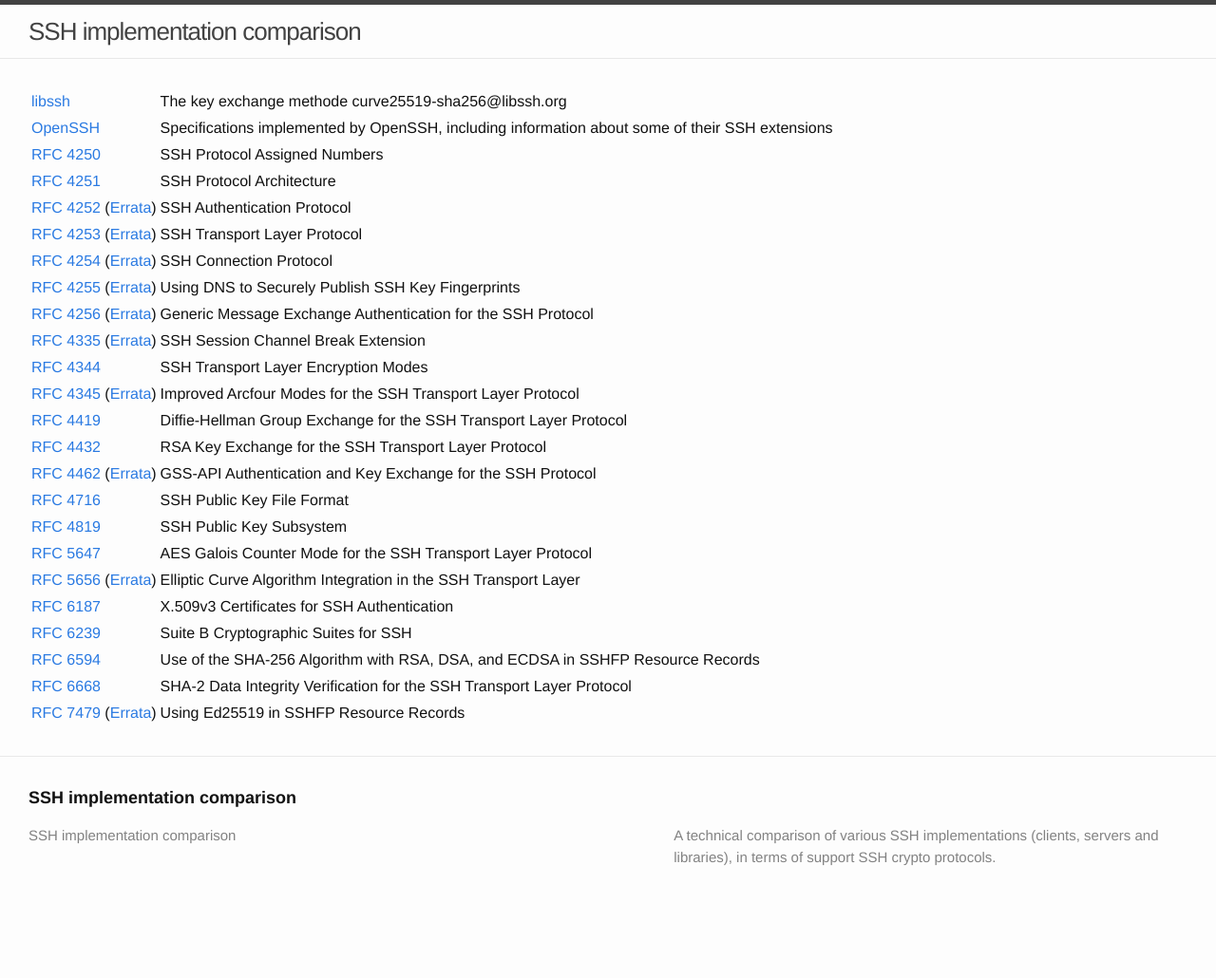
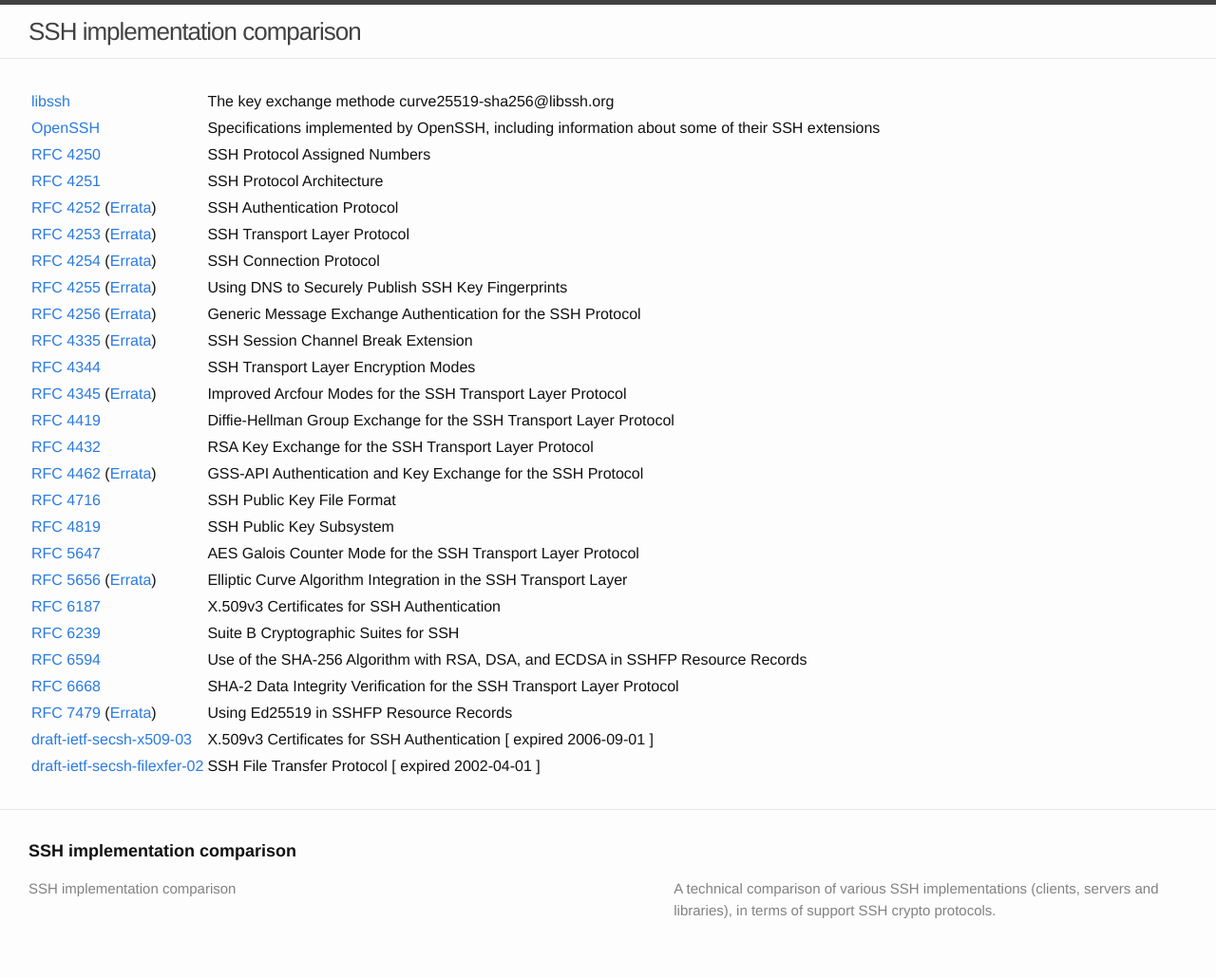
Before and after one commit to fingolfin/ssh-comparison, a Jekyll site: the page built from specs.html, in a window 1280 px wide. Shown: the whole page at 95% size. Built offline with Jekyll 4.4.1, drawn with Linux system fonts in a browser that asks for light colours; before the commit the page ends 974 px from its top, so only the background shows below that.

Commit message:
Add two draft specs

```diff
--- a/_data/specs.yml
+++ b/_data/specs.yml
@@ -282,3 +282,19 @@
     url: https://tools.ietf.org/html/rfc7479
     errata: https://www.rfc-editor.org/errata_search.php?rfc=7479
     title: "Using Ed25519 in SSHFP Resource Records"
+
+draft-ietf-secsh-x509-03:
+    name: draft-ietf-secsh-x509-03
+    url: http://tools.ietf.org/html/draft-ietf-secsh-x509-03
+    title: "X.509v3 Certificates for SSH Authentication [ expired 2006-09-01 ]"
+    protocols:
+        hostkey:
+            - x509v3-sign
+            - x509v3-sign-rsa-sha1
+            - x509v3-sign-dss-sha1
+
+
+draft-ietf-secsh-filexfer-02:
+    name: draft-ietf-secsh-filexfer-02
+    url: https://tools.ietf.org/html/draft-ietf-secsh-filexfer-02
+    title: "SSH File Transfer Protocol [ expired 2002-04-01 ]"
```
